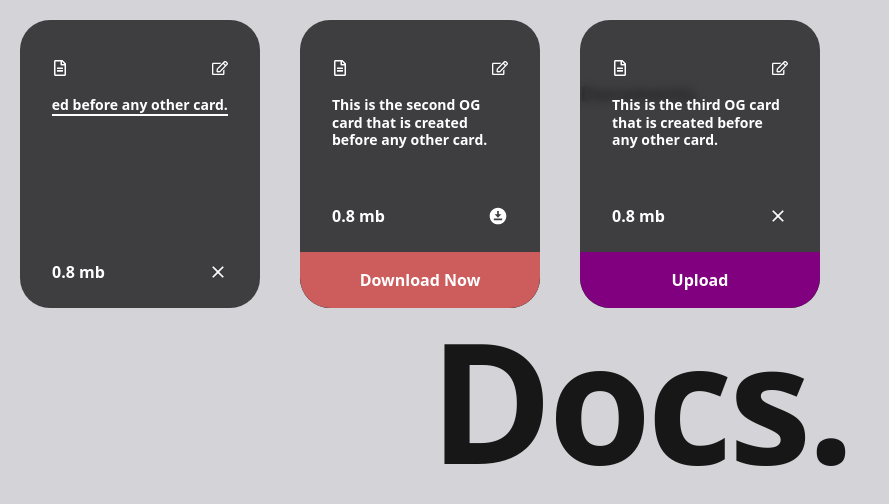
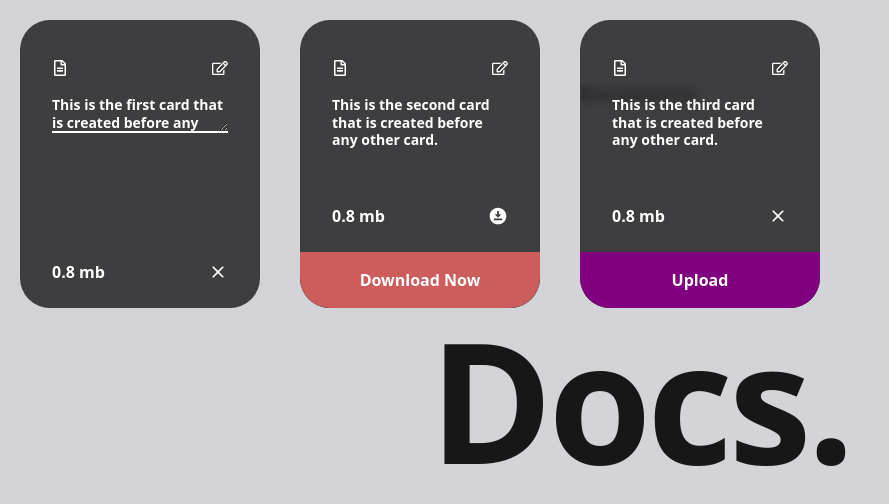
Before and after one commit to arshadd15/docs, a React (Vite) app: page / in a window 1280 px wide. Both pictures are taken after a click on the icon 220 px from the left and 68 px from the top of the page. Shown: the top 504 px of the page, without its empty margins (0-889 px from the left). Built offline with nearby package versions, Linux system fonts and the light colour scheme.

Commit message:
minor changes

```diff
--- a/src/components/Card.jsx
+++ b/src/components/Card.jsx
@@ -38,13 +38,13 @@ const Card = ({ data, reference }) => {
         <FaRegEdit onClick={EditThis} />
       </div>
       {isEditing ? (
-        <input
+        <textarea
           type="text"
           value={editedText}
           onChange={handleTextChange}
           onBlur={handleBlur}
           onKeyDown={handleKeyDown}
-          className="mt-5 text-sm leading-tight font-semibold w-full bg-transparent border-b-2 border-white outline-none"
+          className="mt-5 text-sm leading-tight font-semibold w-full bg-transparent border-b-2 border-white outline-none overflow-hidden"
           autoFocus
         />
       ) : (
--- a/src/components/Forground.jsx
+++ b/src/components/Forground.jsx
@@ -6,19 +6,19 @@ const Forground = () => {
 
   const data = [
     {
-      desc: "This is the OG card that is created before any other card.",
+      desc: "This is the first card that is created before any other card.",
       filesize: "0.8 mb",
       close: true,
       tag: { isOpen: false, tagTitle: "Download Now", tagColor: "green" },
     },
     {
-      desc: "This is the second OG card that is created before any other card.",
+      desc: "This is the second card that is created before any other card.",
       filesize: "0.8 mb",
       close: false,
       tag: { isOpen: true, tagTitle: "Download Now", tagColor: "indianred" },
     },
     {
-      desc: "This is the third OG card that is created before any other card.",
+      desc: "This is the third card that is created before any other card.",
       filesize: "0.8 mb",
       close: true,
       tag: { isOpen: true, tagTitle: "Upload", tagColor: "purple" },
```
